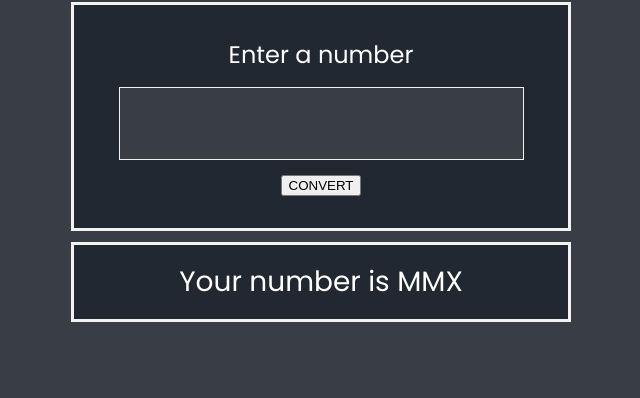
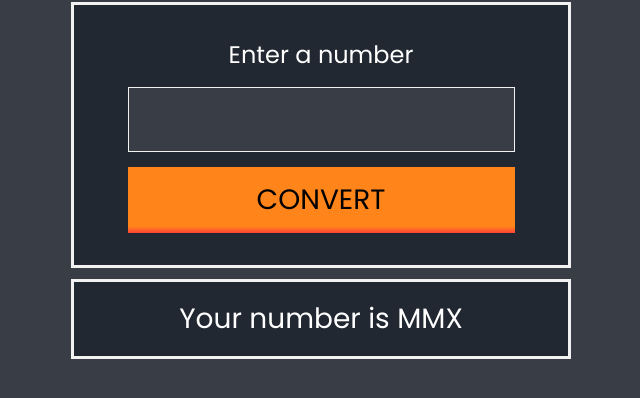
Before and after one commit to Lucas-Grillos/FCC-Roman-Numeral-Converter, a plain HTML site: page index.html in a window 1280 px wide. Shown: the part 192-590 px from the top of the page, without its empty margins (319-959 px from the left). Drawn offline with nearby package versions, Linux system fonts and the light colour scheme; a web font is replaced by a local one.

Commit message:
fix content-sizing unset issue

```diff
--- a/styles.css
+++ b/styles.css
@@ -50,8 +50,9 @@ form label {
 
 #number {
     all: unset;
+    box-sizing: border-box;
     display: block;
-    padding: 8px;
+    padding: 4px 12px;
     font-size: 36px;
     width: 90%;
     background-color: var(--body-bg-color);
@@ -61,6 +62,18 @@ form label {
 #number:focus {
     outline: 2px solid #0074D9;
     outline-offset: 1px;
+}
+
+#submit {
+    all: unset;
+    box-sizing: border-box;
+    color: black;
+    text-align: center;
+    width: 90%;
+    font-size: 28px;
+    padding: 12px 12px;
+    cursor: pointer;
+    background-image: linear-gradient(#FF851B 90%, #FF4136);
 }
 
 #heading {
```
